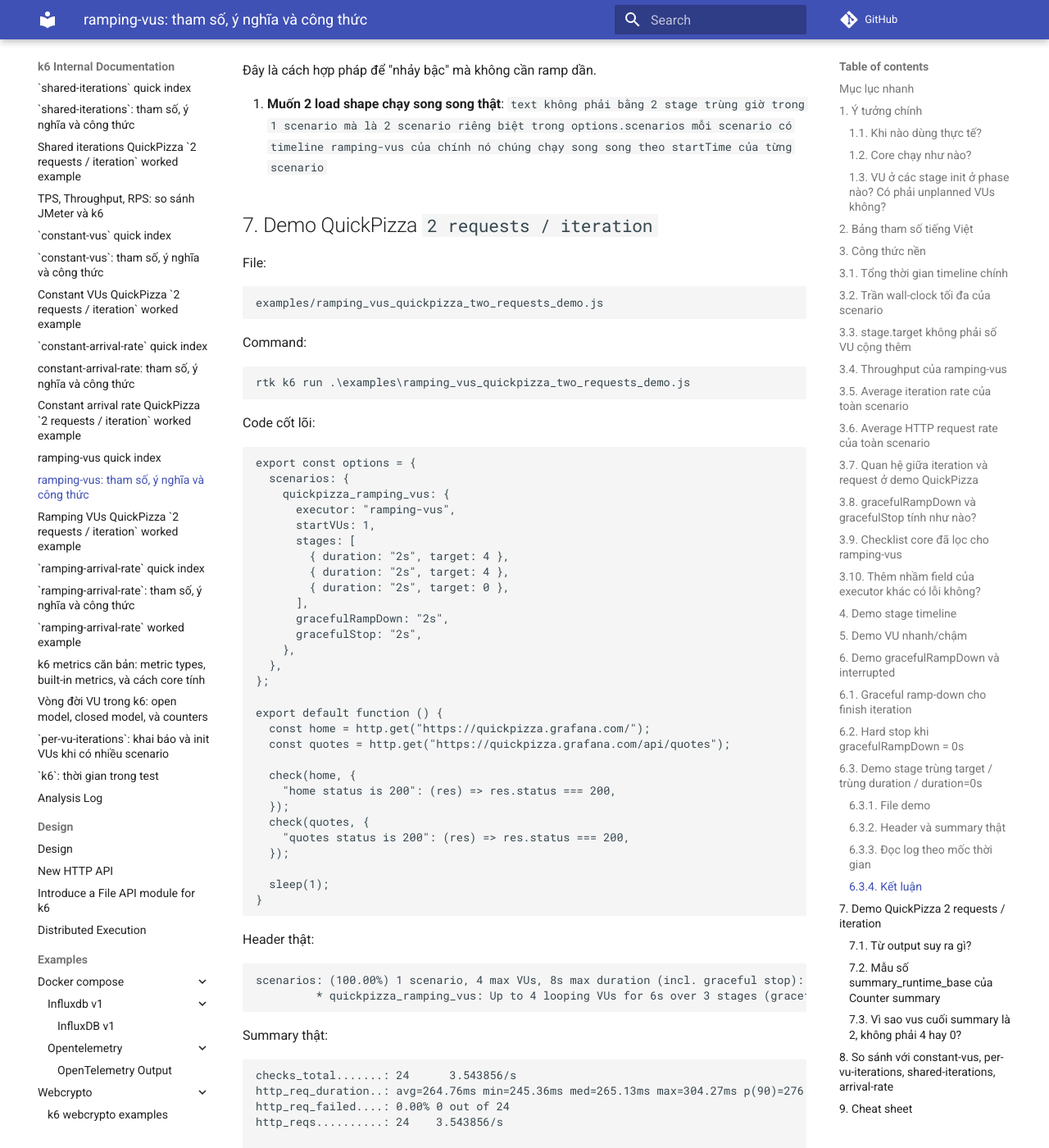
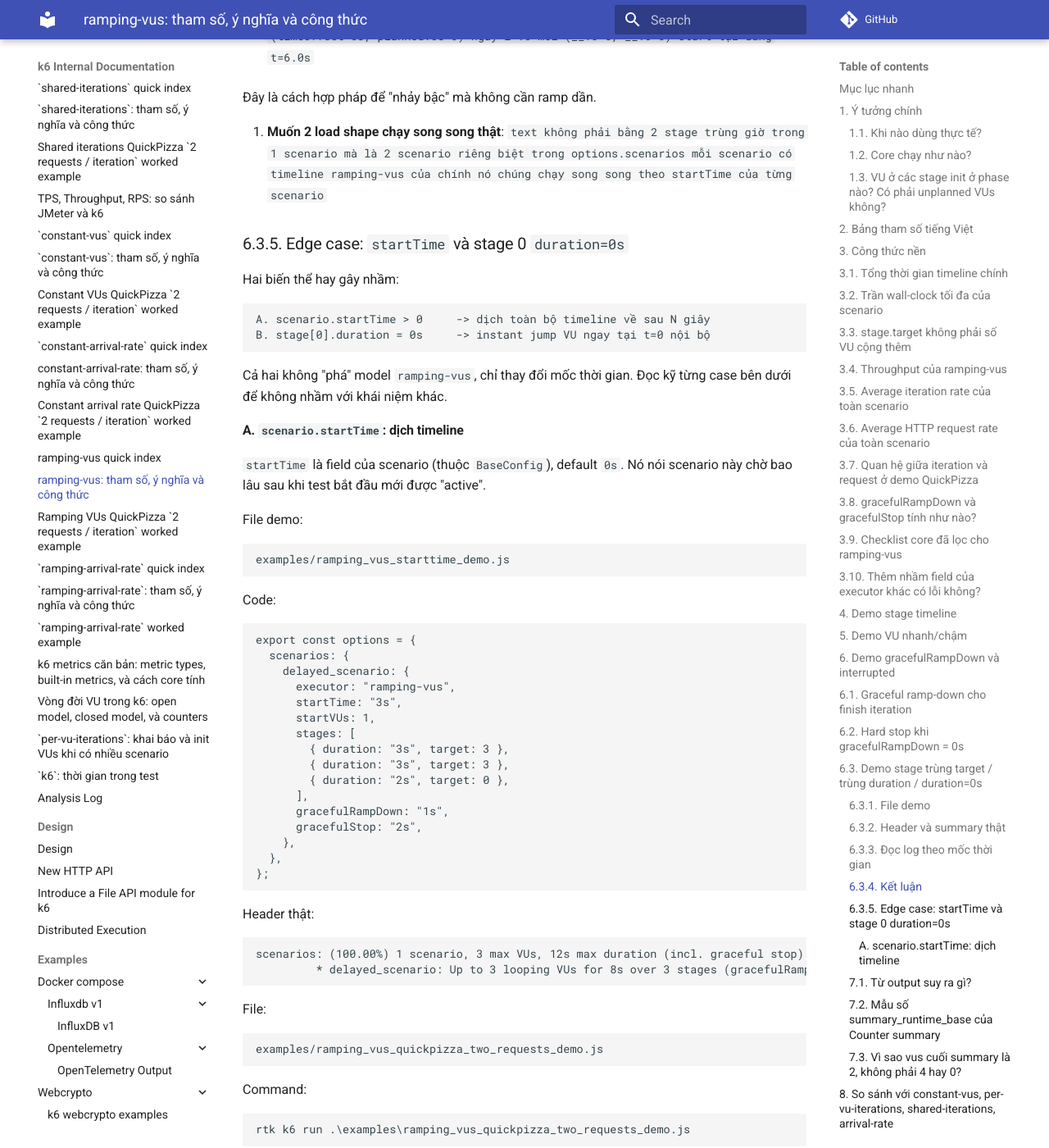
Before and after one commit to meomew-auto/markdown, an MkDocs documentation site: the page built from docs/20260517_ramping-vus-tham-so-cong-thuc.md, in a window 1280 px wide and 1400 px high, scrolled down 26029 px. Shown: the whole window at 82% size. Built offline with MkDocs 1.6.1 and Material for MkDocs 9.7.7, drawn with Linux system fonts in a browser that asks for light colours; comment, search, counter and statistics services are not loaded; some of the changed text lies outside the part shown.

Commit message:
Update docs

````diff
--- a/docs/20260517_ramping-vus-tham-so-cong-thuc.md
+++ b/docs/20260517_ramping-vus-tham-so-cong-thuc.md
@@ -43,6 +43,7 @@ docs/20260517_ramping_vus_quickpizza_two_requests_worked_example.md
 - [Demo VU nhanhchậm](#5-demo-vu-nhanhchậm)
 - [Demo gracefulRampDown và interrupted](#6-demo-gracefulrampdown-và-interrupted)
 - [Demo stage trùng target trùng duration duration=0s](#63-demo-stage-trùng-target--trùng-duration--duration0s)
+- [Edge case startTime và stage 0 duration=0s](#635-edge-case-starttime-và-stage-0-duration0s)
 - [Demo QuickPizza 2 requests / iteration](#7-demo-quickpizza-2-requests--iteration)
 - [So sánh với constant-vus per-vu shared arrival-rate](#8-so-sánh-với-constant-vus-per-vu-shared-arrival-rate)
 - [Cheat sheet](#9-cheat-sheet)
@@ -1334,7 +1335,58 @@ Nhớ 4 ý:
    chúng chạy song song theo startTime của từng scenario
    ```
 
-## 7. Demo QuickPizza `2 requests / iteration`
+### 6.3.5. Edge case: `startTime` và stage 0 `duration=0s`
+
+Hai biến thể hay gây nhầm:
+
+```text
+A. scenario.startTime > 0     -> dịch toàn bộ timeline về sau N giây
+B. stage[0].duration = 0s     -> instant jump VU ngay tại t=0 nội bộ
+```
+
+Cả hai không "phá" model `ramping-vus`, chỉ thay đổi mốc thời gian. Đọc kỹ
+từng case bên dưới để không nhầm với khái niệm khác.
+
+#### A. `scenario.startTime`: dịch timeline
+
+`startTime` là field của scenario (thuộc `BaseConfig`), default `0s`. Nó nói
+scenario này chờ bao lâu sau khi test bắt đầu mới được "active".
+
+File demo:
+
+```text
+examples/ramping_vus_starttime_demo.js
+```
+
+Code:
+
+```js
+export const options = {
+  scenarios: {
+    delayed_scenario: {
+      executor: "ramping-vus",
+      startTime: "3s",
+      startVUs: 1,
+      stages: [
+        { duration: "3s", target: 3 },
+        { duration: "3s", target: 3 },
+        { duration: "2s", target: 0 },
+      ],
+      gracefulRampDown: "1s",
+      gracefulStop: "2s",
+    },
+  },
+};
+```
+
+Header thật:
+
+```text
+scenarios: (100.00%) 1 scenario, 3 max VUs, 12s max duration (incl. graceful stop):
+         * delayed_scenario: Up to 3 looping VUs for 8s over 3 stages (gracefulRampDown: 1s, startTime: 3s, gracefulStop: 2s)
+```
+
+
 
 File:
 
````
Also changed, not shown: docs/examples/ramping_vus_stage0_zero_duration_demo.js (added, +36 -0 lines), docs/examples/ramping_vus_starttime_demo.js (added, +41 -0 lines).
